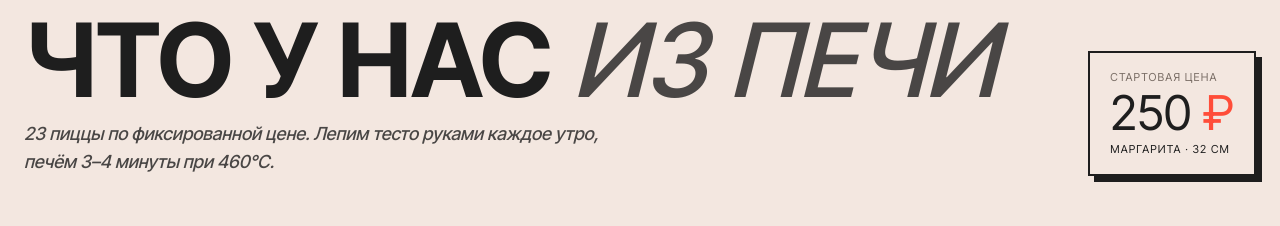
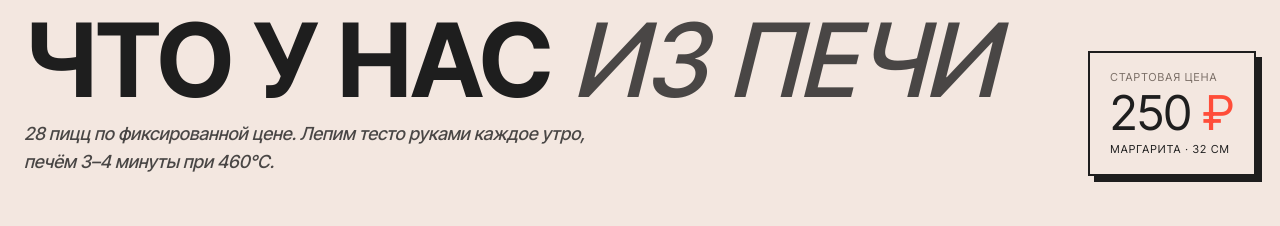
Before and after one commit to renin1234/pizzagram, a Next.js app: page / in a window 1280 px wide. Shown: the part 1366-1592 px from the top of the page. Built offline with nearby package versions, Linux system fonts and the light colour scheme; no server answers; the database is empty.

Commit message:
Update menu pizza count to 28

```diff
--- a/components/menu-section.tsx
+++ b/components/menu-section.tsx
@@ -28,7 +28,7 @@ export default function MenuSection({ initialMenu }: { initialMenu: MenuItem[] }
               Что у нас <span className="quote font-normal italic text-ink/80">из&nbsp;печи</span>
             </h2>
             <p className="quote text-lg text-ink/80 mt-4 max-w-xl">
-              23 пиццы по фиксированной цене. Лепим тесто руками каждое утро,
+              28 пицц по фиксированной цене. Лепим тесто руками каждое утро,
               печём 3–4 минуты при 460°C.
             </p>
           </div>
```
